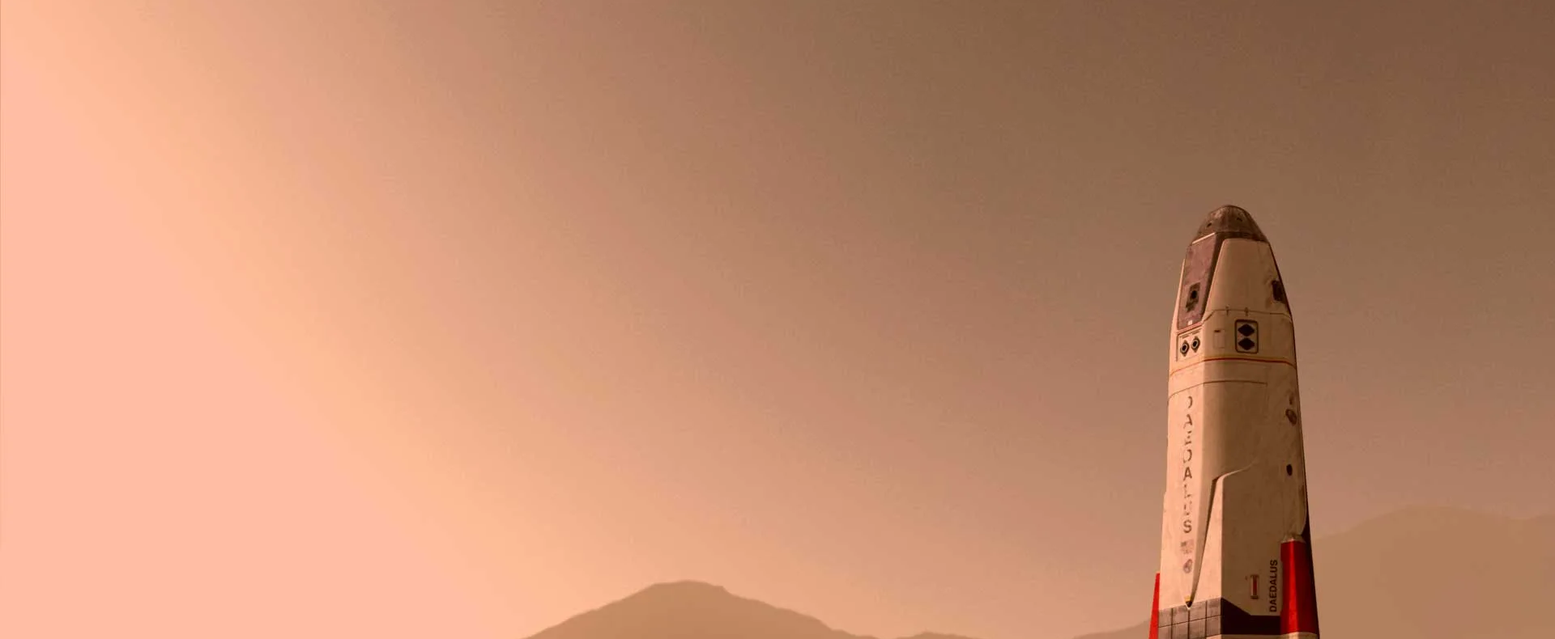
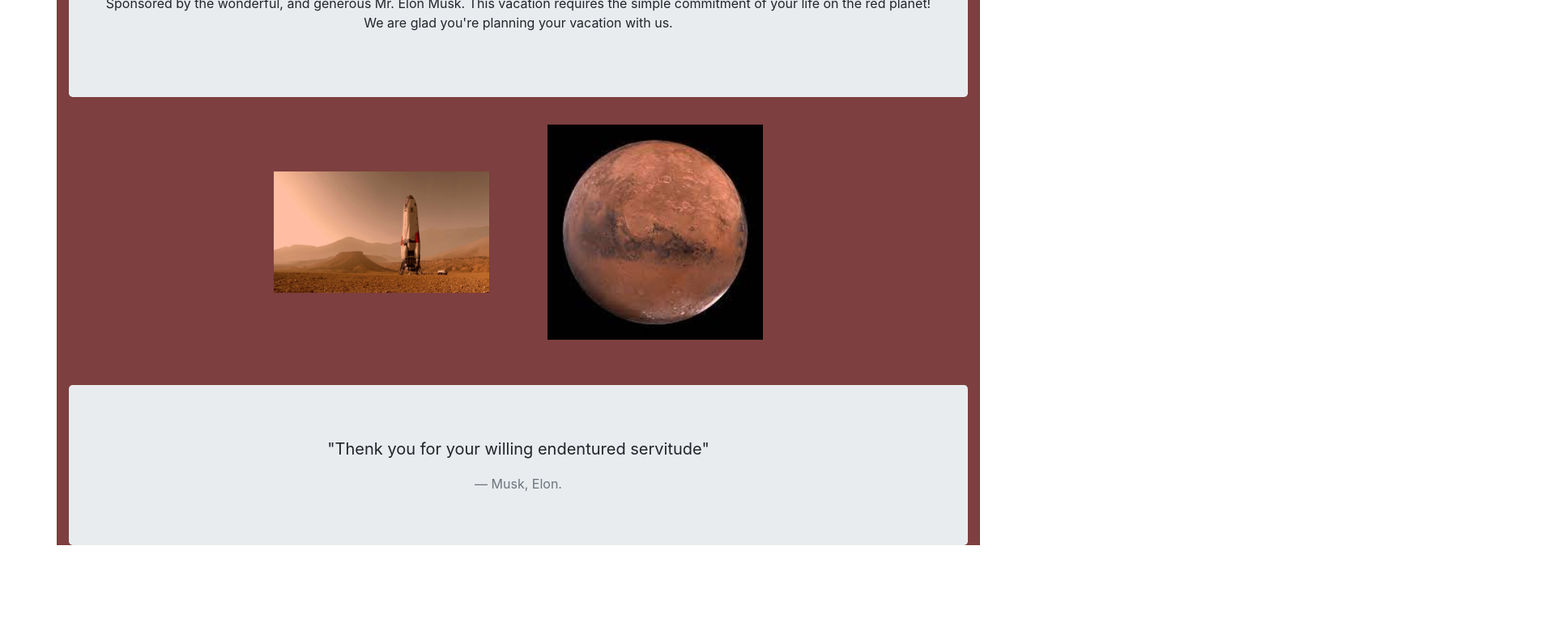
Before and after one commit to oz-mollerstuen/vacation, a plain HTML site: page index.html in a window 1280 px wide. Shown: the part 174-964 px from the top of the page at 81% size, 1920 px wide, since content can reach past the window. After the commit the page ends 864 px from the top, so only its background shows below. Drawn offline with Linux system fonts and the light colour scheme.

Commit message:
Add bootstrap elements and color
Co-authored-by: Teddy Atkinson <tedddy.atkinson@gmail.com>

```diff
--- a/css/style.css
+++ b/css/style.css
@@ -0,0 +1,22 @@
+img {
+  width: 30%;
+  float: center;
+  padding: 3%;
+  }
+
+.container {
+  text-align: center;
+  background-color: rgb(125, 63, 63);
+}
+
+.blockquote {
+  text-align: center;
+  }
+
+.padding{
+  padding-bottom: 5%;
+}
+
+body {
+  background-color: rgb(139, 75, 75);
+}
--- a/index.html
+++ b/index.html
@@ -6,11 +6,26 @@
   <title>Vacation Site</title>
 </head>
 <body>
+  <div class="container">
+    <div class="jumbotron">
   <h1>Vacation to Mars</h1>
   <h2>Welcome the the site to plan your vacation to Mars!</h2>
-  <p>Sponsored by the wonderful, and generous Mr. Elon Musk. This vacation requires the simple commitment of your life on mars! We are glad you're planning your vacation with us.</p>
+  <p>Sponsored by the wonderful, and generous Mr. Elon Musk. This vacation requires the simple commitment of your life on the red planet! We are glad you're planning your vacation with us.</p>
+    </div>
+  </div>
   <a>
-    <img src="img/mars1.webp" alt="Image of Mars">
+    <div class="container">
+    <img src="img/mars1.webp" class="padding" alt="Image of Mars">
+    <img src="img/download.jpeg" class="padding" alt="Image of Planet">
+    </div>
   </a>
+  <blockquote class="blockquote">
+    <div class="container">
+    <div class="jumbotron">
+
+      <p>"Thenk you for your willing endentured servitude"</p>
+      <footer class="blockquote-footer">Musk, Elon.</footer>
+    </div>
+    </div>
 </body>
 </html>
```
Also changed, not shown: css/bootstrap.css, img/download.jpeg (added).
